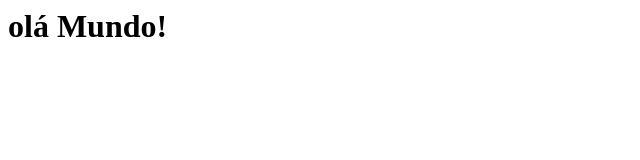
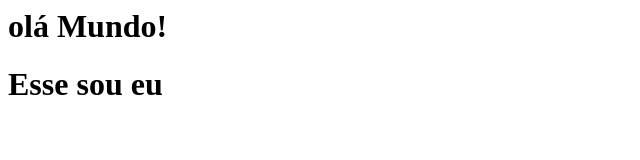
Before and after one commit to migueluf/workflow, a plain HTML site: page index.html in a window 1280 px wide. Shown: the whole page, without its empty margins (0-640 px from the left). Drawn offline with Linux system fonts and the light colour scheme.

Commit message:
Update index.html
Commit local

```diff
--- a/index.html
+++ b/index.html
@@ -1 +1,3 @@
 <h1>olá Mundo!</h1>
+
+<h1>Esse sou eu</h1>
```
